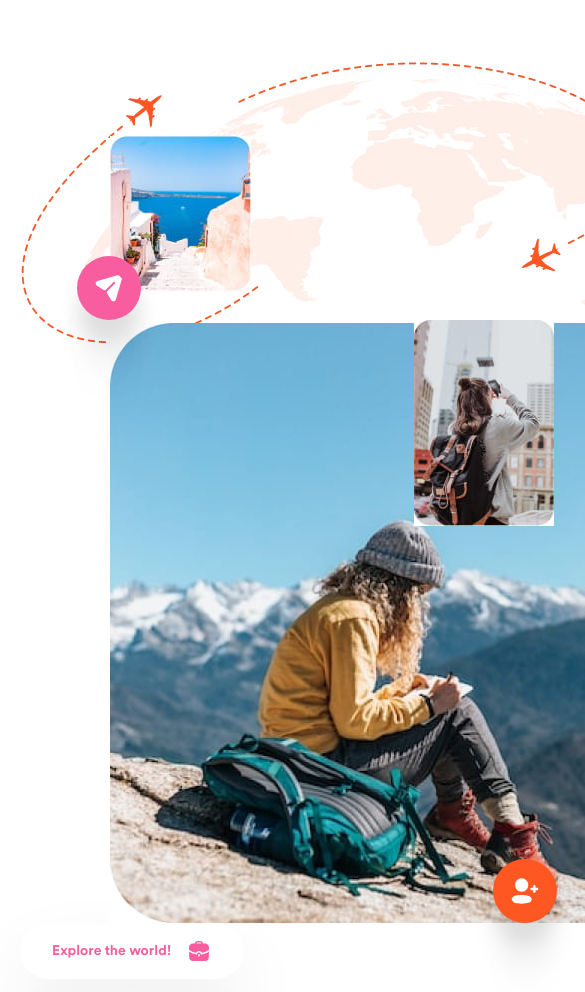
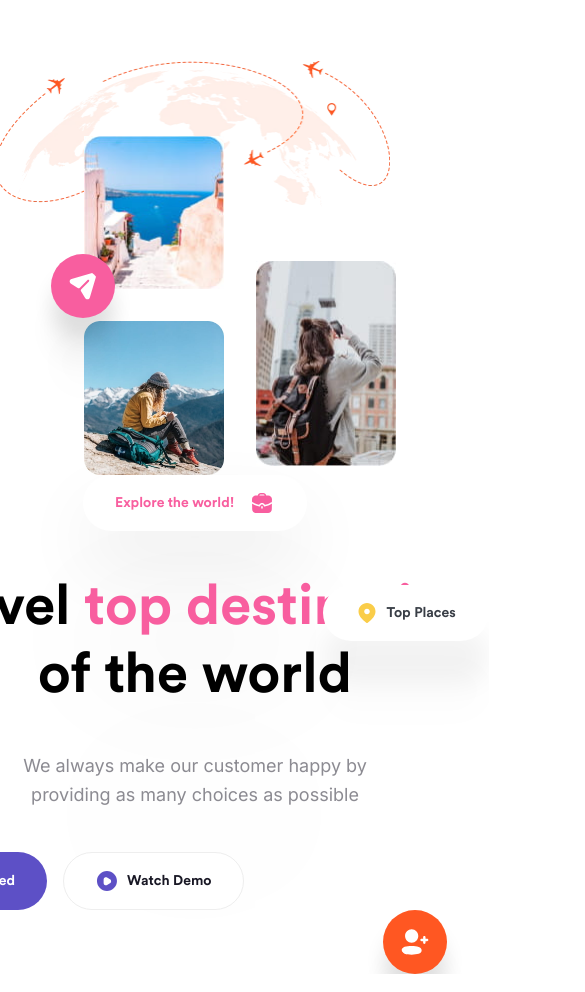
Before and after one commit to veronikagovoruha/Travlog_landing, a website: page index.html in a window 390 px wide. Shown: the part 108-1100 px from the top of the page, 585 px wide, since content can reach past the window. Drawn offline with nearby package versions, Linux system fonts and the light colour scheme; files whose address does not match are found by name.

Commit message:
add styles to hero

```diff
--- a/index.html
+++ b/index.html
@@ -70,17 +70,21 @@
                     </div>
                 </div>
                 <div class="hero__right">
+                    <!-- min-width: 834px -->
+                    <div class="hero__img-planet-wrapper">
                         <picture>
-                        <source srcset="./image/hero/hero-planet@1x.webp 1x, ./image/hero/hero-planet@2x.webp 2x" media="(min-width: 834px)">
-                        <source srcset="./image/hero/hero-planet-mobile@1x.webp 1x, ./image/hero/hero-planet-mobile@2x.webp 2x" media="(min-width: 320px)">
-                        <img class="hero__img-planet" src="./image/hero/hero-planet@1x.webp" alt="">
+                            <source srcset="./image/hero/hero-planet@1x.webp 1x, ./image/hero/hero-planet@2x.webp 2x" width="772" height="287" media="(min-width: 768px)">
+                            <source srcset="./image/hero/hero-planet-mobile@1x.webp 1x, ./image/hero/hero-planet-mobile@2x.webp 2x" width="396" height="148"  media="(min-width: 320px)">
+                            <img class="hero__img-planet" src="" alt="Planet">
                         </picture>
+                    </div>
                     <div class="main__img">
+                        <div class="main__img-wrapper">
                             <div class="main__img-sea-wrapper">
                                 <picture>
-                                <source srcset="./image/hero/hero-1@1x.jpg 1x, ./image/hero/hero-1@2x.jpg 2x" media="(min-width: 834px)">
-                                <source srcset="./image/hero/hero-mobile1@1x.jpg 1x, ./image/hero/hero-mobile1@2x.jpg 2x" media="(min-width: 320px)">
-                                <img class="main__img-sea" src="./image/hero/hero-1@1x.jpg" alt="Sea">
+                                    <source srcset="./image/hero/hero-1@1x.jpg 1x, ./image/hero/hero-1@2x.jpg 2x" width="272" height="300" media="(min-width: 768px)">
+                                    <source srcset="./image/hero/hero-mobile1@1x.jpg 1x, ./image/hero/hero-mobile1@2x.jpg 2x"  width="139.62" height="153.99"  media="(min-width: 320px)">
+                                    <img class="main__img-sea" src="" alt="Sea">
                                 </picture>
                                 <svg class="hero__img-message" width="32" height="32" viewBox="0 0 32 32" fill="none" xmlns="http://www.w3.org/2000/svg">
                                     <path d="M28.5805 3.44394C27.9136 2.75944 26.9265 2.50442 26.0061 2.77285L4.54396 9.014C3.57289 9.28378 2.88461 10.0582 2.6992 11.042C2.50979 12.0433 3.1714 13.3144 4.03575 13.8458L10.7465 17.9704C11.4348 18.3932 12.3231 18.2872 12.8927 17.7126L20.5772 9.98037C20.964 9.57772 21.6042 9.57772 21.9912 9.98037C22.378 10.3696 22.378 11.0004 21.9912 11.4031L14.2933 19.1368C13.7224 19.7098 13.6157 20.6024 14.0358 21.2949L18.1362 28.073C18.6164 28.8782 19.4434 29.3346 20.3504 29.3346C20.4572 29.3346 20.5772 29.3346 20.684 29.3212C21.7244 29.187 22.5513 28.4757 22.8581 27.469L29.2208 6.03436C29.5009 5.12168 29.2474 4.12846 28.5805 3.44394Z" fill="white"/>
@@ -88,19 +92,20 @@
                             </div>
                             <div class="main__img-mountain-wrapper">
                                 <picture>
-                                <source srcset="./image/hero/hero-2@1x.jpg 1x, ./image/hero/hero-2@2x.jpg 2x" media="(min-width: 834px)">
-                                <source srcset="./image/hero/hero-mobile2@1x.jpg 1x, ./image/hero/hero-mobile2@2x.jpg 2x" media="(min-width: 320px)">
+                                    <source srcset="./image/hero/hero-2@1x.jpg 1x, ./image/hero/hero-2@2x.jpg 2x" width="272" height="300" media="(min-width: 768px)">
+                                    <source srcset="./image/hero/hero-mobile2@1x.jpg 1x, ./image/hero/hero-mobile2@2x.jpg 2x" width="139.62" height="153.99" media="(min-width: 320px)">
                                     <img class="main__img-mountain" src="./image/hero/hero-2@1x.jpg" alt="Mountain">
                                 </picture>
                                 <svg class="hero__img-user" width="32" height="32" viewBox="0 0 32 32" fill="none" xmlns="http://www.w3.org/2000/svg">
                                     <path fill-rule="evenodd" clip-rule="evenodd" d="M12.6666 16.737C16.3394 16.737 19.2834 13.7548 19.2834 10.0345C19.2834 6.3142 16.3394 3.33203 12.6666 3.33203C8.99387 3.33203 6.04979 6.3142 6.04979 10.0345C6.04979 13.7548 8.99387 16.737 12.6666 16.737ZM12.6666 20.019C7.27225 20.019 2.66663 20.8815 2.66663 24.3272C2.66663 27.7718 7.24423 28.6654 12.6666 28.6654C18.0597 28.6654 22.6666 27.8028 22.6666 24.357C22.6666 20.9112 18.089 20.019 12.6666 20.019ZM26.5305 12.7825H28.1346C28.7949 12.7825 29.3333 13.3284 29.3333 13.998C29.3333 14.6675 28.7949 15.2135 28.1346 15.2135H26.5305V16.7832C26.5305 17.4528 25.9936 17.9987 25.332 17.9987C24.6717 17.9987 24.1333 17.4528 24.1333 16.7832V15.2135H22.532C21.8702 15.2135 21.3333 14.6675 21.3333 13.998C21.3333 13.3284 21.8702 12.7825 22.532 12.7825H24.1333V11.2142C24.1333 10.5446 24.6717 9.9987 25.332 9.9987C25.9936 9.9987 26.5305 10.5446 26.5305 11.2142V12.7825Z" fill="white"/>
                                 </svg>
                             </div>
+                        </div>
                         <div class="main__img-city-wrapper">
                             <picture>
-                                <source srcset="./image/hero/hero-3@1x.jpg 1x, ./image/hero/hero-3@2x.jpg 2x" media="(min-width: 834px)">
-                                <source srcset="./image/hero/hero-mobile3@1x.jpg 1x, ./image/hero/hero-mobile3@2x.jpg 2x" media="(min-width: 320px)">
-                                <img class="main__img-city" src="./image/hero/hero-3@1x.jpg" alt="Photo in city">
+                                <source srcset="./image/hero/hero-3@1x.jpg 1x, ./image/hero/hero-3@2x.jpg 2x" width="272" height="400" media="(min-width: 768px)">
+                                <source srcset="./image/hero/hero-mobile3@1x.jpg 1x, ./image/hero/hero-mobile3@2x.jpg 2x" width="139.62" height="205.33" media="(min-width: 320px)">
+                                <img class="main__img-city" src="" alt="Photo in city">
                             </picture>
                             <p class="hero__img-wrapper">
                                 <svg class="hero__img-location" width="24" height="24" viewBox="0 0 24 24" fill="none" xmlns="http://www.w3.org/2000/svg">
--- a/scss/components/_hero.scss
+++ b/scss/components/_hero.scss
@@ -40,12 +40,12 @@
     @include fonts(normal, 400, 18px, 160%);
     color: var(--subtitle--txt-cl);
 
-    margin-top: 43px;
+    padding-top: 43px;
     width: 412px;
 }
 
 .hero__btn{
-    margin-top: 43px;
+    padding-top: 43px;
     display: flex;
 }
 
@@ -113,17 +113,14 @@
 }
 
 //hero__right
-
-.hero__right{
-    position: relative;
-}
-
-.hero__img-planet{
+.hero__img-planet-wrapper{
     position: absolute;
+    // right: 0;
+    // left: 0;
 }
 
 .main__img{
-    position: relative;
+    display: flex;
     padding-top: 75px;
     margin-left: 90px;
 }
@@ -140,15 +137,21 @@
 }
 
 .main__img-city-wrapper{
-    position: absolute;
-    top: 30%;
-    left: 304px;
+    position: relative;
+    display: flex;
+    align-items: center;
+    margin-top: 116px;
+    margin-left: 32px;
+}
+
+.main__img-city{
+    position: relative;
 }
 
 .hero__img-wrapper{
     position: absolute;
-    bottom: 47px;
-    left: 198px;
+    top: 333px;
+    right: -93px;
 }
 
 .hero__img-user{
@@ -157,36 +160,24 @@
     bottom: 0
 }
 
-// .main__img-city{
-//     position: absolute;
-//     left: 110%;
-//     bottom: 116px;
-// }
-
-// .main__img-sea{
-//     margin-bottom: 32px;
-// }
-
-// .hero__img-wrapper{
-//     position: absolute;
-//     bottom: 29%;
-//     right: -106%;
-// }
-
-// .hero__img-message{
-//     position: absolute;
-//     top: 42%;
-//     left: 15%;
-// }
-
-// .hero__img-user{
-//     position: absolute;
-//     bottom: 0;
-//     right: -50%;
-// }
-
 @media only screen and  (max-width: 1024px){
     .hero__container{
         flex-direction: column-reverse;
+        align-items: center;
+    }
+
+
+    .hero__left-link{
+        margin: 0 auto;
+    }
+
+    .hero__title{
+        @include fonts(normal, 700, 56px, 120%);
+        width: 576px;
+        text-align: center;
+    }
+    .hero__subtitle{
+        text-align: center;
+        margin: 0 auto;
     }
 }
```
Also changed, not shown: css/style.css, 1 other file. Lines whose indentation alone changed are shown as unchanged.
